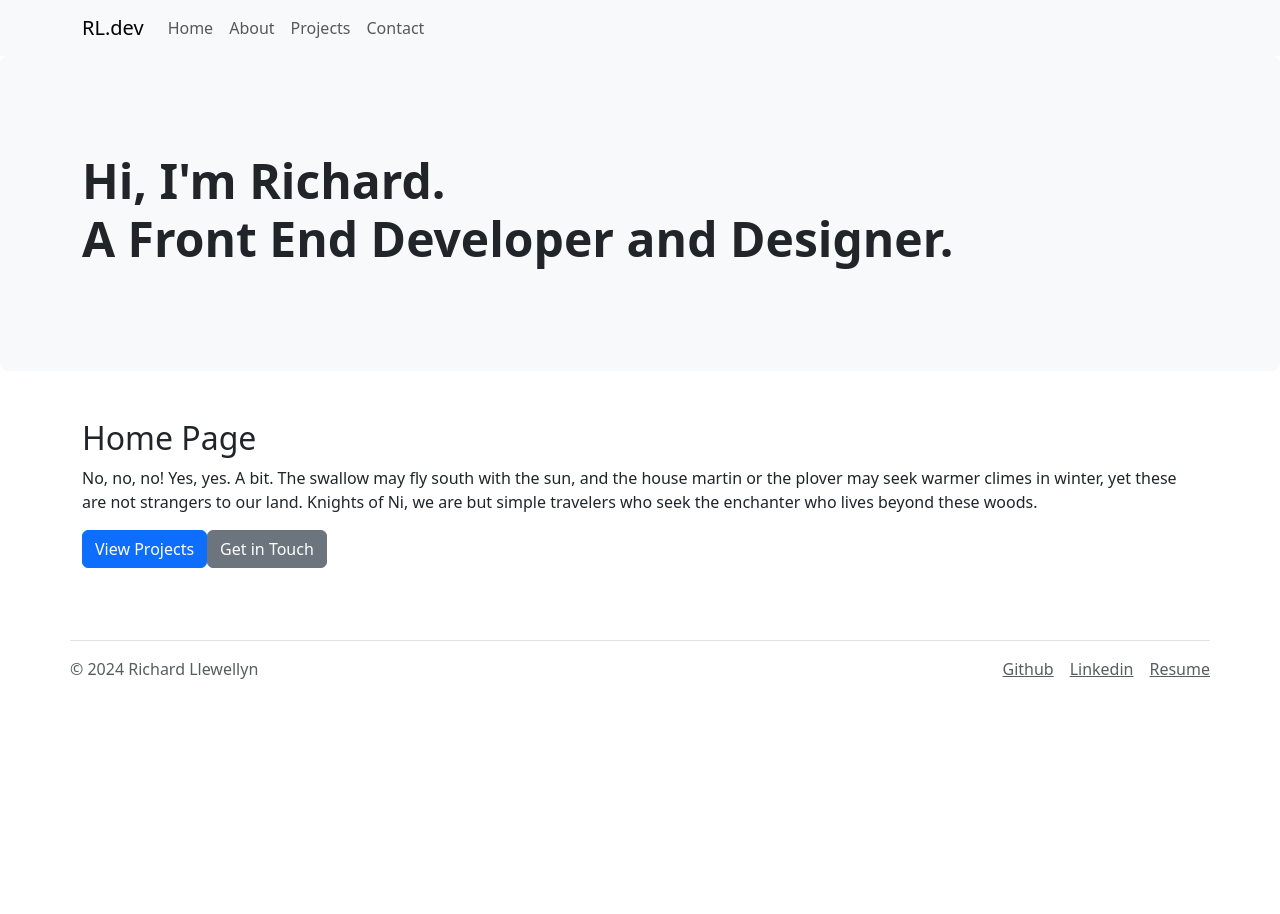
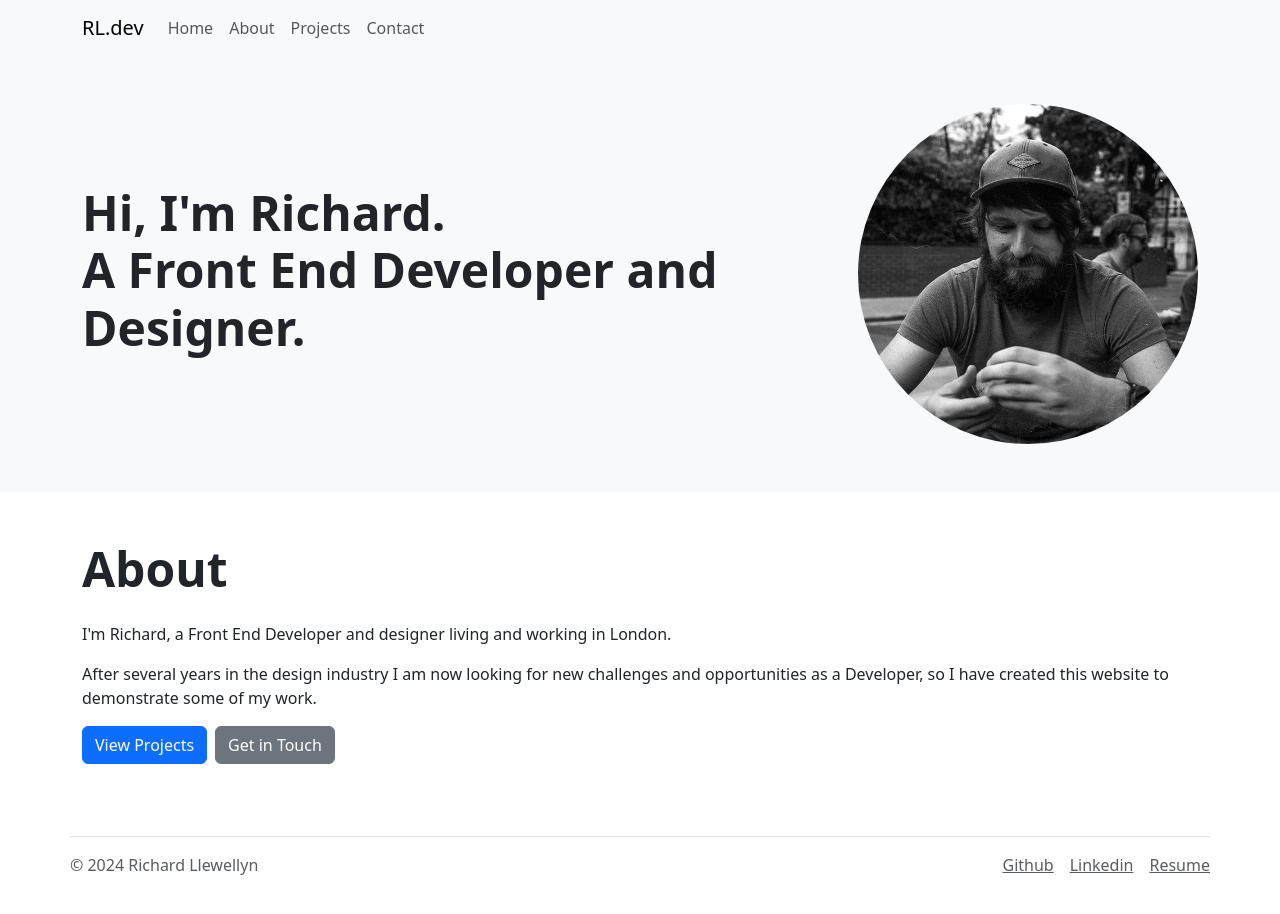
Before and after one commit to RichLlew182/react-portfolio, a React (Vite) app: page / in a window 1280 px wide. Shown: the top 914 px of the page. Before the commit the page ends 800 px from the top, so only its background shows below. Built offline with nearby package versions, Linux system fonts and the light colour scheme.

Commit message:
added profile pic to jumbotron and amended some more bootstrap classes

```diff
--- a/src/components/About.jsx
+++ b/src/components/About.jsx
@@ -2,7 +2,7 @@ function About() {
   return (
     <>
       <section className="container py-5">
-        <h2>About</h2>
+        <h2 className="mb-4 display-5 fw-bold">About</h2>
 
         <p>Hi there! I&apos;m Richard, a Graphic Designer and soon-to-be Front End Developer living and working in
           London.</p>
--- a/src/components/Contact.jsx
+++ b/src/components/Contact.jsx
@@ -11,7 +11,7 @@ function Contact() {
   return (
     <>
       <section className="container py-5">
-        <h2>Contact</h2>
+        <h2 className="mb-4 display-5 fw-bold">Contact</h2>
         <Form>
           <Form.Group className="mb-3" controlId="name">
             <Form.Label>Name</Form.Label>
--- a/src/components/Home.jsx
+++ b/src/components/Home.jsx
@@ -2,12 +2,21 @@ function Home() {
   return (
     <>
       <section className="container py-5">
-        <h2>Home Page</h2>
+        <h2 className="mb-4 display-5 fw-bold">About</h2>
+
+        <p>I&apos;m Richard, a Front End Developer and designer living and working in
+          London.</p>
         <p>
-          No, no, no! Yes, yes. A bit. The swallow may fly south with the sun, and the house martin or the plover may seek warmer climes in winter, yet these are not strangers to our land. Knights of Ni, we are but simple travelers who seek the enchanter who lives beyond these woods.
+          After several years in the design industry I am now looking for new challenges and opportunities as a
+          Developer, so I have created this website to demonstrate some of my work.
         </p>
-        <a className="btn btn-primary" href="#project-gallery" type="button">View Projects</a><a href="#contact" className="btn btn-secondary" type="button">Get in Touch</a>
-      </section>
+        <div className="btn-toolbar">
+          <a className="btn btn-primary me-2" href="#project-gallery" type="button">View Projects</a><a href="#contact" className="btn btn-secondary me-2" type="button">Get in Touch</a>
+        </div>
+
+
+
+      </section >
     </>
   );
 }
--- a/src/components/Jumbotron.jsx
+++ b/src/components/Jumbotron.jsx
@@ -1,11 +1,20 @@
 function Jumbotron() {
   return (
     <>
-      <div className="p-5 bg-light rounded-3">
+      <section className="bg-light">
         <div className="container py-5">
-          <h1 className="display-5 fw-bold"><span className="d-block">Hi, I&apos;m Richard. </span><span className="d-block">A Front End Developer and Designer.</span></h1>
+          <div className="row gx-5 d-flex flex-wrap align-items-center flex-column-reverse flex-lg-row">
+            <div className="col-sm-12 col-lg-8 py-4  py-lg-0 d-flex justify-content-start">
+              <h1 className="display-5 fw-bold"><span className="d-block">Hi, I&apos;m Richard. </span><span className="d-block">A Front End Developer and Designer.</span></h1>
+
+            </div>
+
+            <div className="col-sm-12 col-lg-4 py-4  py-lg-0 d-flex justify-content-center">
+              <img src="/src/assets/images/profile-picture.jpeg" className="img-fluid rounded-circle" alt="Profile Picture"></img>
+            </div>
+          </div>
         </div>
-      </div>
+      </section>
     </>
   );
 }
--- a/src/components/Project-Gallery.jsx
+++ b/src/components/Project-Gallery.jsx
@@ -5,7 +5,7 @@ function ProjectGallery() {
   return (
     <>
       <div className="container py-5">
-        <h2>Projects</h2>
+        <h2 className="mb-4 display-5 fw-bold">Projects</h2>
         <div className="row">
           {
             projectList.map((project) => (
```
Also changed, not shown: src/assets/images/profile-picture.jpeg (added).
